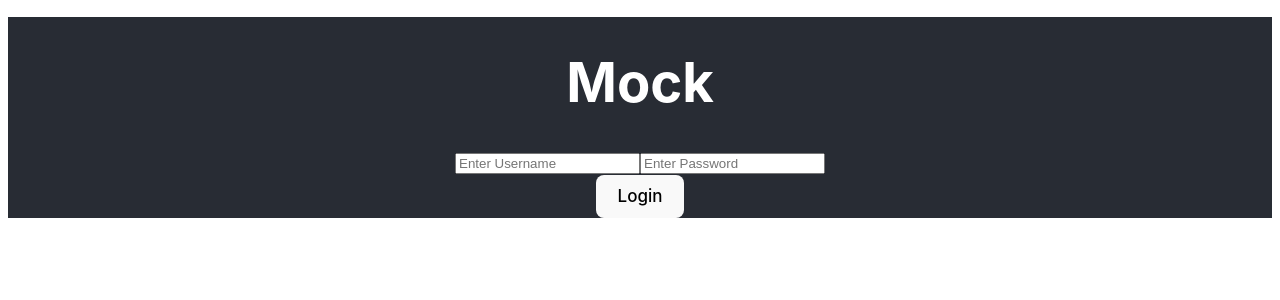
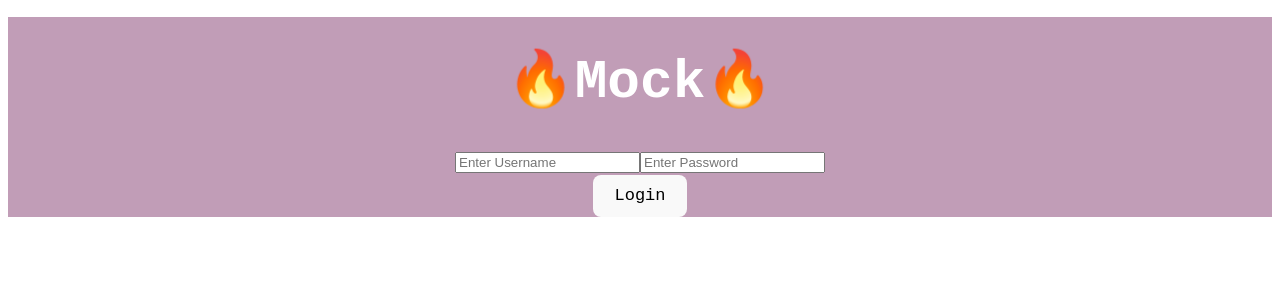
Before and after one commit to cs0320-s24/mock-asun59-ffnaqvi, a React (Vite) app in the folder mock/: page / in a window 1280 px wide. Shown: the top 300 px of the page. Built offline with nearby package versions, Linux system fonts and the light colour scheme.

Commit message:
bug: external elements not accessible in testing

```diff
--- a/mock/src/components/App.tsx
+++ b/mock/src/components/App.tsx
@@ -13,7 +13,7 @@ function App() {
   return (
     <div className="App">
       <p className="App-header">
-        <h1>Mock</h1>
+        <h1>🔥Mock🔥</h1>
         <LoginButton isLoggedIn={isLoggedIn} setIsLoggedIn={setIsLoggedIn} />
       </p>
 
--- a/mock/src/components/ControlledInput.tsx
+++ b/mock/src/components/ControlledInput.tsx
@@ -16,11 +16,12 @@ interface ControlledInputProps {
   //   so we have a special component that wraps the input box.
   export function ControlledInput({value, setValue, ariaLabel}: ControlledInputProps) {
     return (
-      <input aria-label = "repl-command-box"
+      <input
       type="text" className="repl-command-box"
             value={value}
             placeholder="Enter command here!"
             onChange={(ev) => setValue(ev.target.value)}
+            aria-label={ariaLabel}
            >
       </input>
     );
--- a/mock/src/components/REPL/REPLHistory.tsx
+++ b/mock/src/components/REPL/REPLHistory.tsx
@@ -9,7 +9,9 @@ interface REPLHistoryProps {
 
 export function REPLHistory(props: REPLHistoryProps) {
   return (
-    <div className="repl-history">
+    <div
+    aria-label = "repl-history"
+    className="repl-history">
       {props.history.map((historyItem, index) => {
         if (typeof historyItem === "string") {
           return <pre key={index}>{historyItem}</pre>;
--- a/mock/src/components/REPL/REPLInput.tsx
+++ b/mock/src/components/REPL/REPLInput.tsx
@@ -46,7 +46,7 @@ export function REPLInput(props: REPLInputProps) {
           ariaLabel={"Command input"}
         />
       </fieldset>
-      <button onClick={() => handleClick(commandString)}>Submit </button>
+      <button aira-label = "Submit" onClick={() => handleClick(commandString)}>Submit </button>
       <text>Current mode is: {props.mode}</text>
     </div>
   );
--- a/mock/src/styles/App.css
+++ b/mock/src/styles/App.css
@@ -3,12 +3,13 @@
 }
 
 .App-header {
-  background-color: #282c34;
-  min-height: 8vh;
+  background-color: #c19db7;
+  min-height: 9vh;
   display: flex;
   flex-direction: column;
   align-items: center;
   justify-content: center;
   font-size: calc(1px + 2vmin);
   color: white;
+  font-family:'Courier New', Courier, monospace;
 }
--- a/mock/src/styles/index.css
+++ b/mock/src/styles/index.css
@@ -28,13 +28,18 @@ h1 {
   line-height: 1.1;
 }
 
+text {
+  font-family:'Courier New', Courier, monospace;
+}
+
 button {
   border-radius: 8px;
   border: 1px solid transparent;
   padding: 0.6em 1.2em;
   font-size: 1em;
   font-weight: 500;
-  font-family: inherit;
+  /* font-family: inherit; */
+  font-family:'Courier New', Courier, monospace;
   background-color: #1a1a1a;
   cursor: pointer;
   transition: border-color 0.25s;
```
Also changed, not shown: 1 other file (tests, documents, lock files or other folders).
